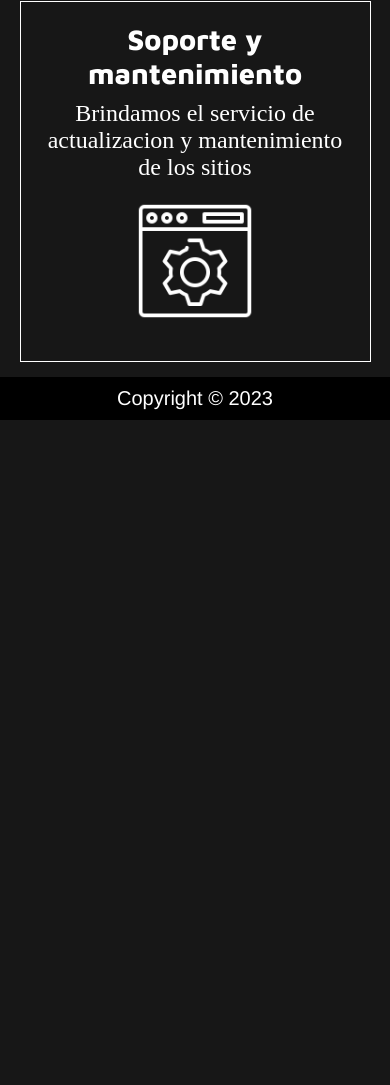
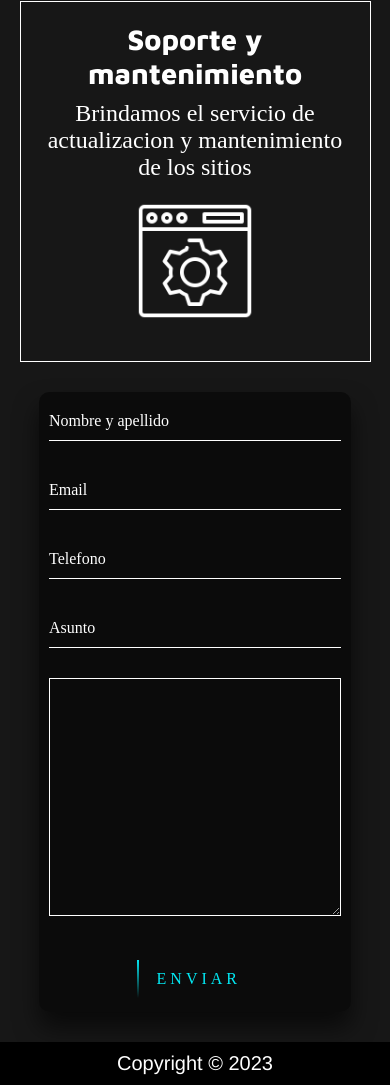
Before and after one commit to quinojuan/qswebsites, a plain HTML site: page index.html in a window 390 px wide. Shown: the part 1800-2885 px from the top of the page. Before the commit the page ends 2220 px from the top, so only its background shows below. Drawn offline with Linux system fonts and the light colour scheme; a web font is replaced by a local one.

Commit message:
responsive

```diff
--- a/estilos.css
+++ b/estilos.css
@@ -372,9 +372,9 @@ p {
   }
 
   .title {
-    -webkit-box-shadow: 0px 0px 50px 0px rgba(38,166,189,1);
--moz-box-shadow: 0px 0px 50px 0px rgba(38,166,189,1);
-box-shadow: 0px 0px 50px 0px rgba(38,166,189,1);
+    -webkit-box-shadow: 0px 0px 50px 0px rgba(38, 166, 189, 1);
+    -moz-box-shadow: 0px 0px 50px 0px rgba(38, 166, 189, 1);
+    box-shadow: 0px 0px 50px 0px rgba(38, 166, 189, 1);
   }
 
   .title h3 {
@@ -410,7 +410,17 @@ box-shadow: 0px 0px 50px 0px rgba(38,166,189,1);
     margin-right: 5%;
     margin-top: 40px;
   }
+
   .login-box {
-    display: none;
+    width: 80%;
+    padding: 10px;
+  }
+  .login-box form .incolumns {
+    display: block;
+  }
+  .login-box form a {
+    margin-top: 40px;
+    margin-left: 30%;
+    letter-spacing: 4px;
   }
 }
--- a/index.html
+++ b/index.html
@@ -36,7 +36,7 @@
         <p class="crecer">CRECER</p>
       </div>
       <div class="arrow">
-        <img src="./imagenes/arrow_up-removebg-preview.png" alt="">
+        <img src="./imagenes/arrow_up-removebg-preview.png" alt="" />
       </div>
     </div>
     <div class="contenedorCard">
@@ -80,11 +80,9 @@
         </div>
       </div>
     </div>
-
     <div class="login-box">
       <form>
         <div class="incolumns">
-
           <div>
             <div class="user-box">
               <input type="text" name="" required="" />
```
Lines whose indentation alone changed are shown as unchanged.
